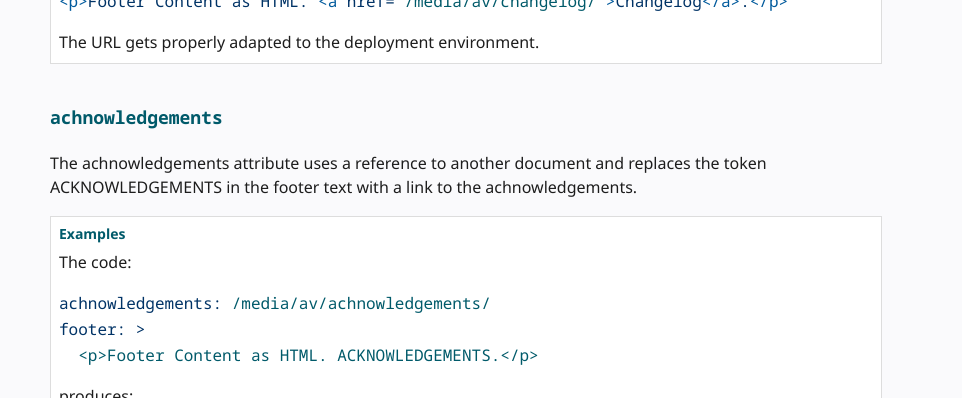
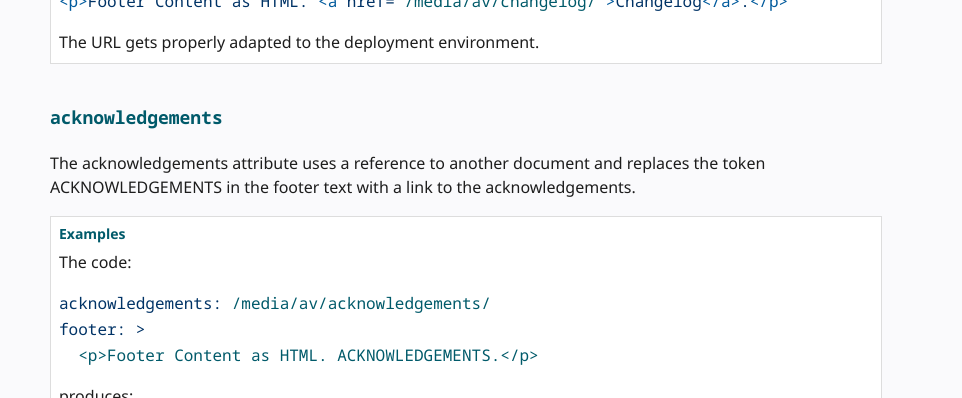
Before and after one commit to w3c/wai-website-theme, a Jekyll site: the page built from content/writing-frontmatter.md, in a window 1280 px wide and 900 px high, scrolled down 7483 px. Shown: the part 158-556 px from the top of the window, without its empty margins (318-1280 px from the left). Built offline with Jekyll 4.4.1, drawn with Linux system fonts in a browser that asks for light colours; cached includes are drawn as plain includes; comment, search, counter and statistics services are not loaded; some of the changed text lies outside the part shown.

Commit message:
Acknowledgement typo

````diff
--- a/content/writing-frontmatter.md
+++ b/content/writing-frontmatter.md
@@ -397,9 +397,9 @@ The URL gets properly adapted to the deployment environment.
 {% include box.html type="end" %}
 {:/}
 
-### `achnowledgements`
+### `acknowledgements`
 
-The achnowledgements attribute uses a reference to another document and replaces the token ACKNOWLEDGEMENTS in the footer text with a link to the achnowledgements.
+The acknowledgements attribute uses a reference to another document and replaces the token ACKNOWLEDGEMENTS in the footer text with a link to the acknowledgements.
 
 {::nomarkdown}
 {% include box.html type="start" title="Examples" class="example simple" %}
@@ -408,7 +408,7 @@ The achnowledgements attribute uses a reference to another document and replaces
 The code:
 
 ```yaml
-achnowledgements: /media/av/achnowledgements/
+acknowledgements: /media/av/acknowledgements/
 footer: >
   <p>Footer Content as HTML. ACKNOWLEDGEMENTS.</p>
 ```
````
